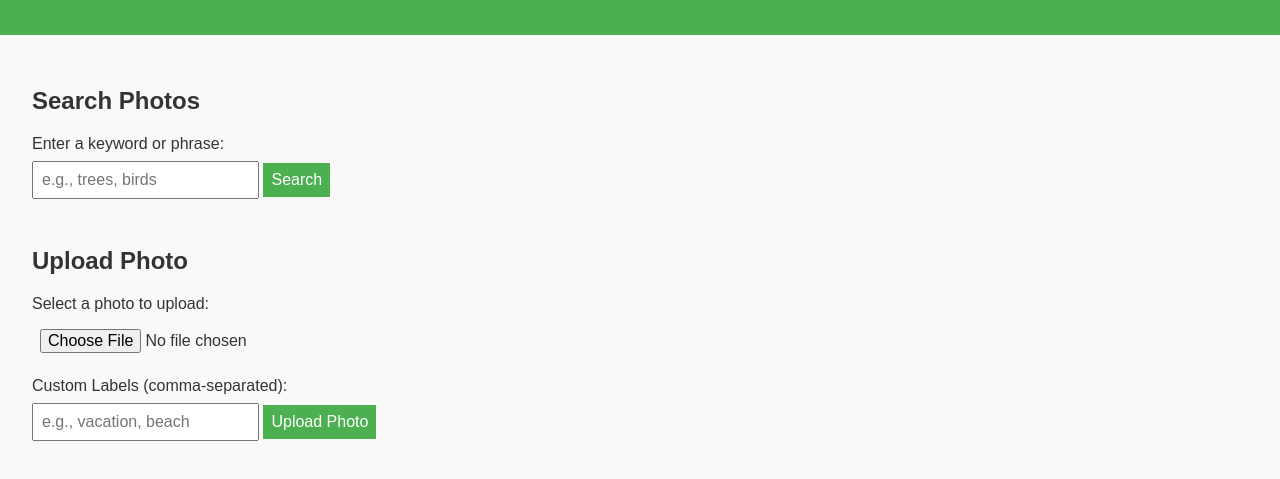
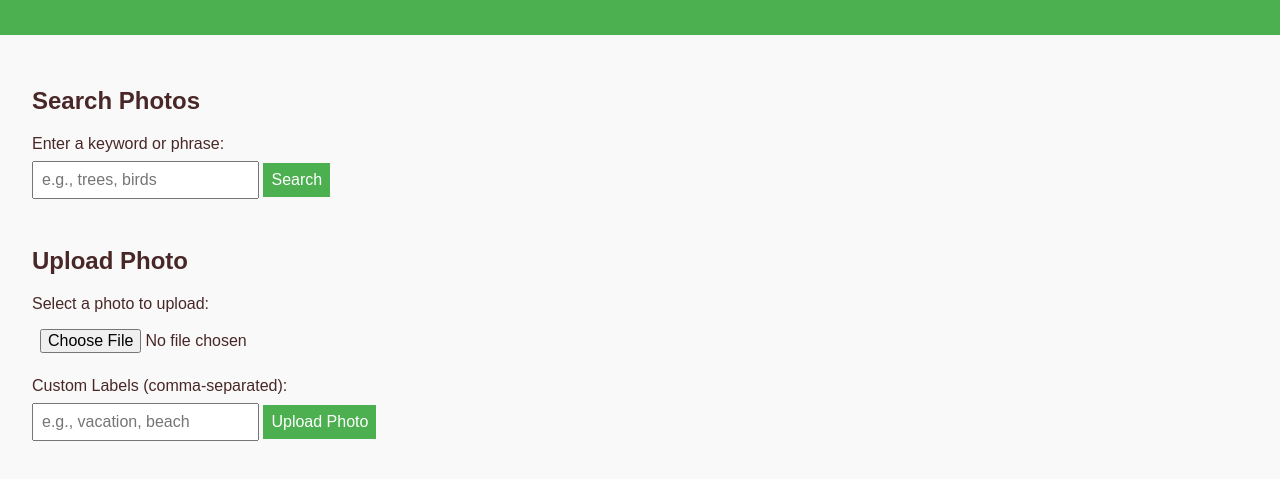
Before and after one commit to codeup729/cloud_frontend, a website: page index.html in a window 1280 px wide. Shown: the part 77-556 px from the top of the page. Drawn offline with Linux system fonts and the light colour scheme.

Commit message:
This is a Live Change to CodePipeline

```diff
--- a/index.html
+++ b/index.html
@@ -10,7 +10,7 @@
             margin: 0;
             padding: 0;
             background-color: #f9f9f9;
-            color: #333;
+            color: #492727;
         }
 
         header {
```
